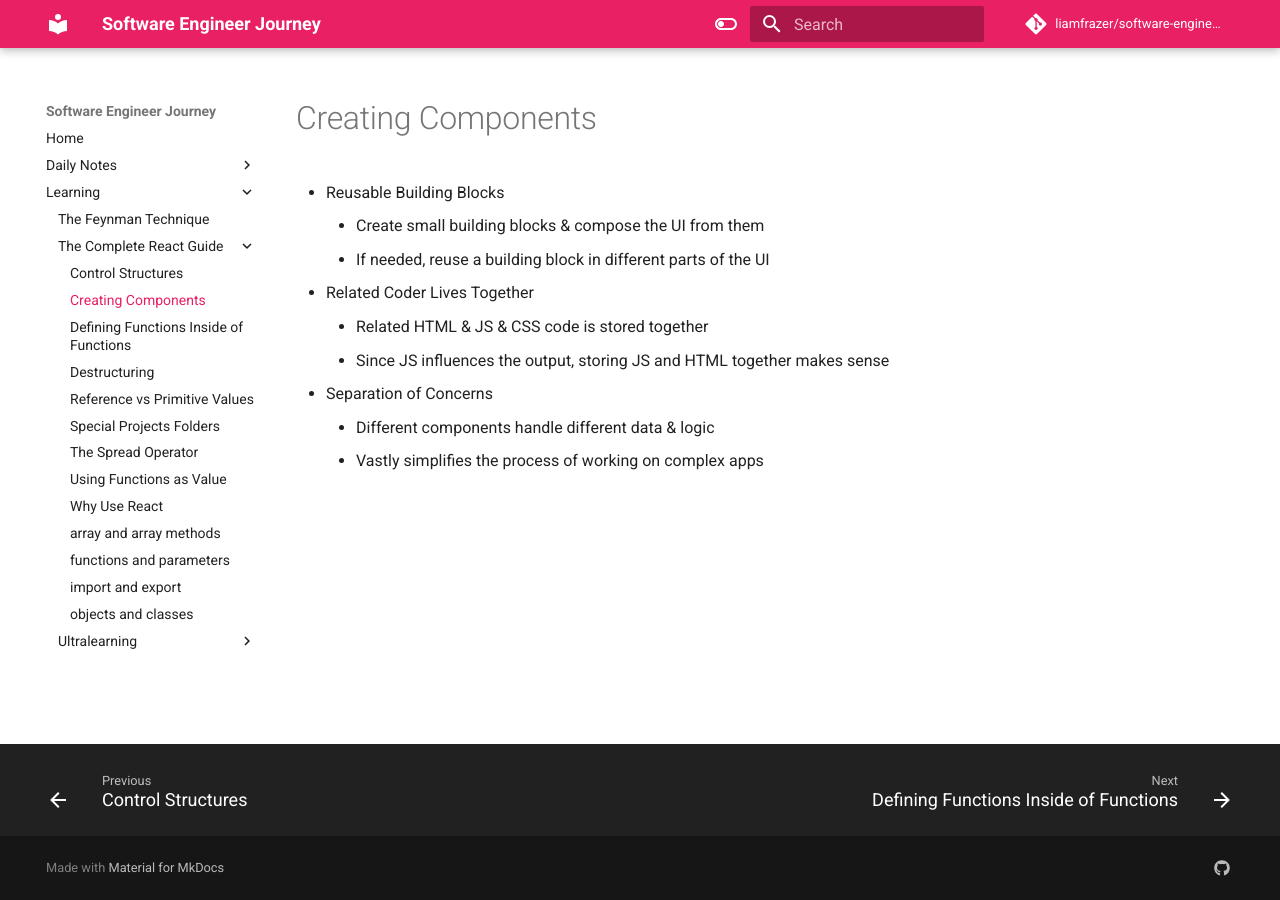
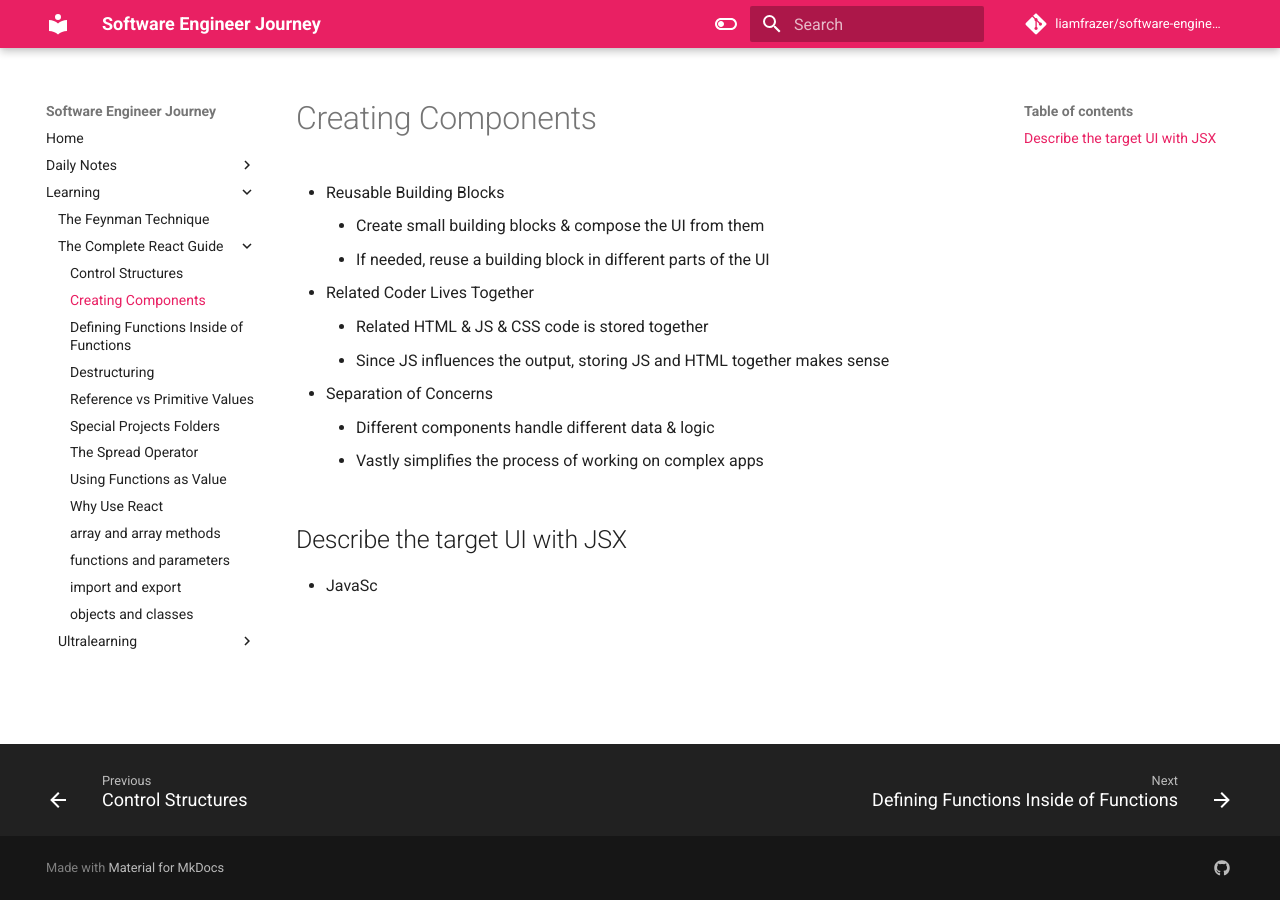
Before and after one commit to liamfrazer/software-engineer-journey, an MkDocs documentation site: the page built from docs/Learning/The Complete React Guide/Creating Components.md, in a window 1280 px wide. Built offline with MkDocs 1.6.1 and Material for MkDocs 9.7.7, drawn with Linux system fonts in a browser that asks for light colours; comment, search, counter and statistics services are not loaded.

Commit message:
vault backup: 2023-12-16 05:23:18

```diff
--- a/docs/Learning/The Complete React Guide/Creating Components.md
+++ b/docs/Learning/The Complete React Guide/Creating Components.md
@@ -16,3 +16,7 @@ tags:
 * Separation of Concerns
 	* Different components handle different data & logic
 	* Vastly simplifies the process of working on complex apps
+
+
+## Describe the target UI with JSX
+* JavaSc
```
